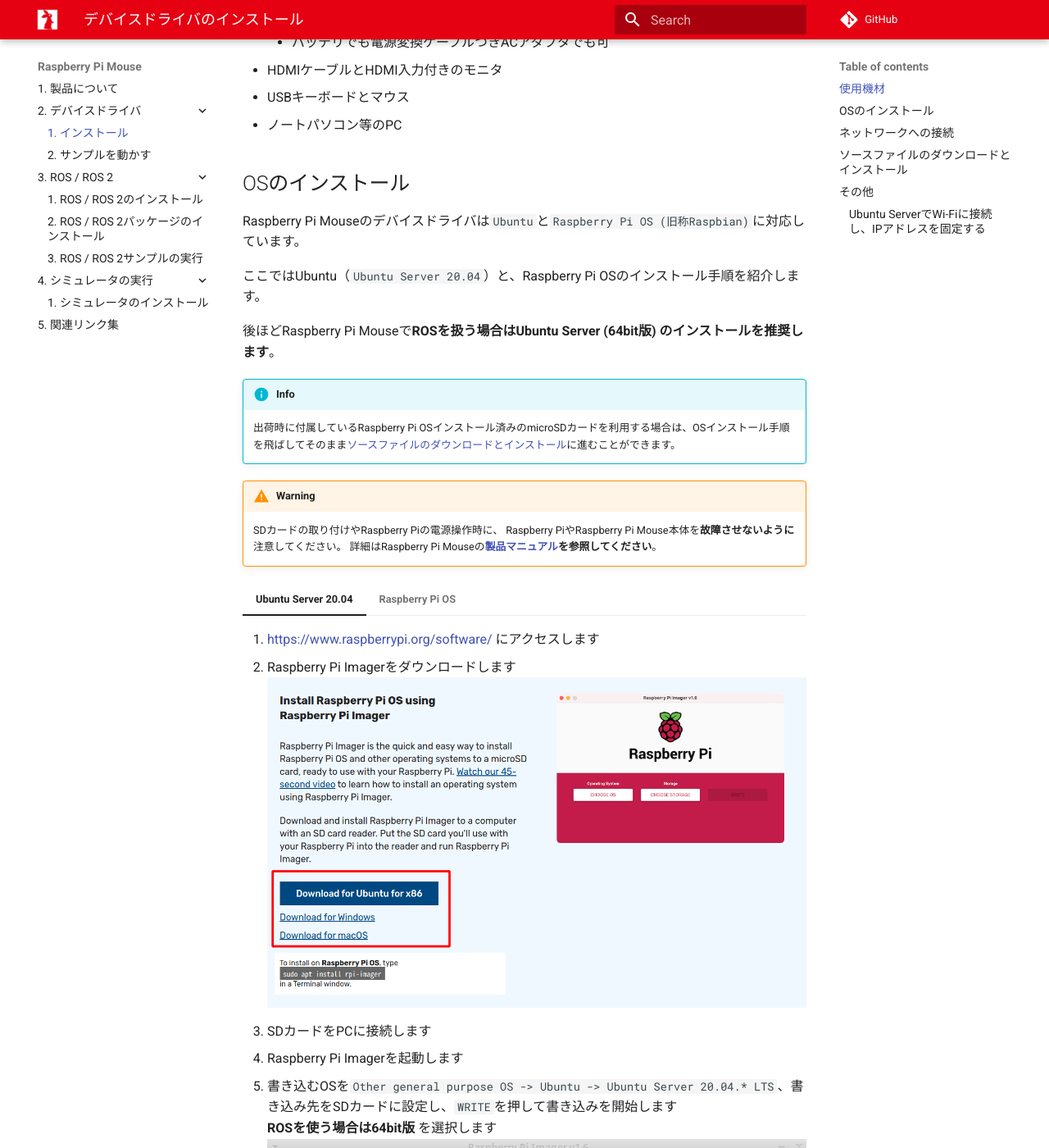
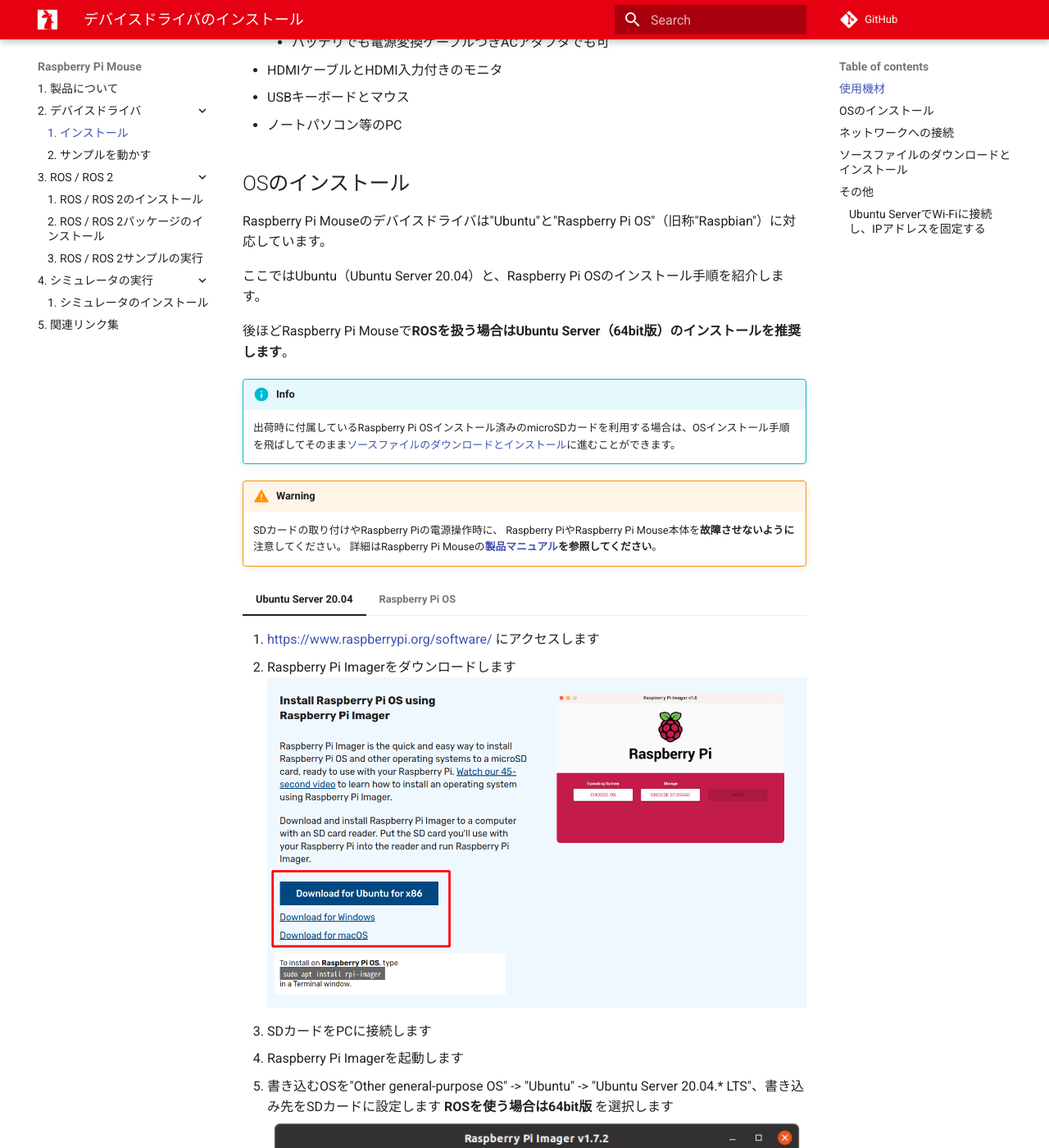
Before and after one commit to rt-net/tutorials, an MkDocs documentation site: the page built from docs/raspimouse/driver/install.md, in a window 1280 px wide and 1400 px high, scrolled down 481 px. Shown: the whole window at 82% size. Built offline with MkDocs 1.6.1 and Material for MkDocs 9.7.7, drawn with Linux system fonts in a browser that asks for light colours; comment, search, counter and statistics services are not loaded; some of the changed text lies outside the part shown.

Commit message:
表現更新

```diff
--- a/docs/raspimouse/driver/install.md
+++ b/docs/raspimouse/driver/install.md
@@ -27,11 +27,11 @@
 
 ## OSのインストール {: #os-installation}
 
-Raspberry Pi Mouseのデバイスドライバは`Ubuntu`と`Raspberry Pi OS (旧称Raspbian)`に対応しています。
+Raspberry Pi Mouseのデバイスドライバは"Ubuntu"と"Raspberry Pi OS"（旧称"Raspbian"）に対応しています。
 
-ここではUbuntu（`Ubuntu Server 20.04`）と、Raspberry Pi OSのインストール手順を紹介します。
+ここではUbuntu（Ubuntu Server 20.04）と、Raspberry Pi OSのインストール手順を紹介します。
 
-後ほどRaspberry Pi Mouseで**ROSを扱う場合はUbuntu Server (64bit版) のインストールを推奨します**。
+後ほどRaspberry Pi Mouseで**ROSを扱う場合はUbuntu Server（64bit版）のインストールを推奨します**。
 
 !!! info
     出荷時に付属しているRaspberry Pi OSインストール済みのmicroSDカードを利用する場合は、OSインストール手順を飛ばしてそのまま[ソースファイルのダウンロードとインストール](#driver-installation)に進むことができます。
@@ -47,11 +47,12 @@
     ![](../../img/raspimouse/driver/download_raspberry_pi_imager.png)
     1. SDカードをPCに接続します
     1. Raspberry Pi Imagerを起動します
-    1. 書き込むOSを`Other general purpose OS -> Ubuntu -> Ubuntu Server 20.04.* LTS`、書き込み先をSDカードに設定し、`WRITE`を押して書き込みを開始します
-    __ROSを使う場合は64bit版__ を選択します
+    1. 書き込むOSを"Other general-purpose OS" -> "Ubuntu" -> "Ubuntu Server 20.04.* LTS"、書き込み先をSDカードに設定します __ROSを使う場合は64bit版__ を選択します
+    ![](../../img/raspimouse/driver/pi_imager_settings_ubuntu_64bit.png)
+    1. "WRITE" を押して書き込みを開始します
     ![](../../img/raspimouse/driver/pi_imager_settings_ubuntu.png)
     1. SDカードをRaspberry Piに取り付け、Raspberry Piの電源を入れます
-    1. `login:ubuntu`、`password:ubuntu`でログインし、パスワードを変更します
+    1. login:`ubuntu`、password:`ubuntu`でログインし、パスワードを変更します
     1. `$ sudo apt update && sudo apt upgrade`を実行します
 
 
@@ -61,7 +62,7 @@
     ![](../../img/raspimouse/driver/download_raspberry_pi_imager.png)
     1. SDカードをPCに接続します
     1. Raspberry Pi Imagerを起動します
-    1. 書き込むOSを`Raspberry Pi OS (32-bit)`、書き込み先をSDカードに設定し、`WRITE`を押して書き込みを開始します
+    1. 書き込むOSを"Raspberry Pi OS (32-bit)"、書き込み先をSDカードに設定し、"WRITE"を押して書き込みを開始します
     ![](../../img/raspimouse/driver/pi_imager_settings.png)
     1. SDカードをRaspberry Piに取り付け、Raspberry Piの電源を入れます
     ![](../../img/raspimouse/driver/raspi_os_settings.png)
```
Also changed, not shown: docs/raspimouse/ros/package-install.md (+1 -1 lines), docs/img/raspimouse/driver/pi_imager_settings.png, docs/img/raspimouse/driver/pi_imager_settings_ubuntu.png, docs/img/raspimouse/driver/pi_imager_settings_ubuntu_64bit.png (added).
